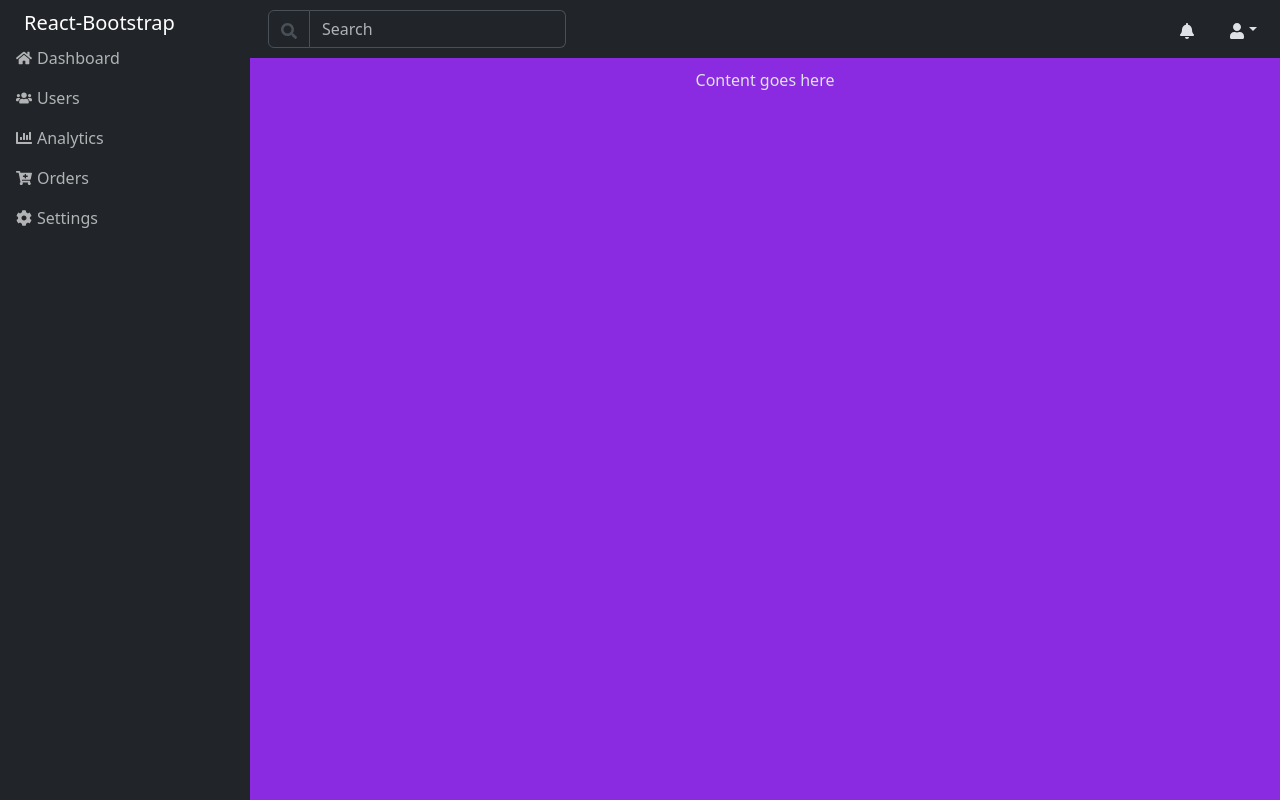
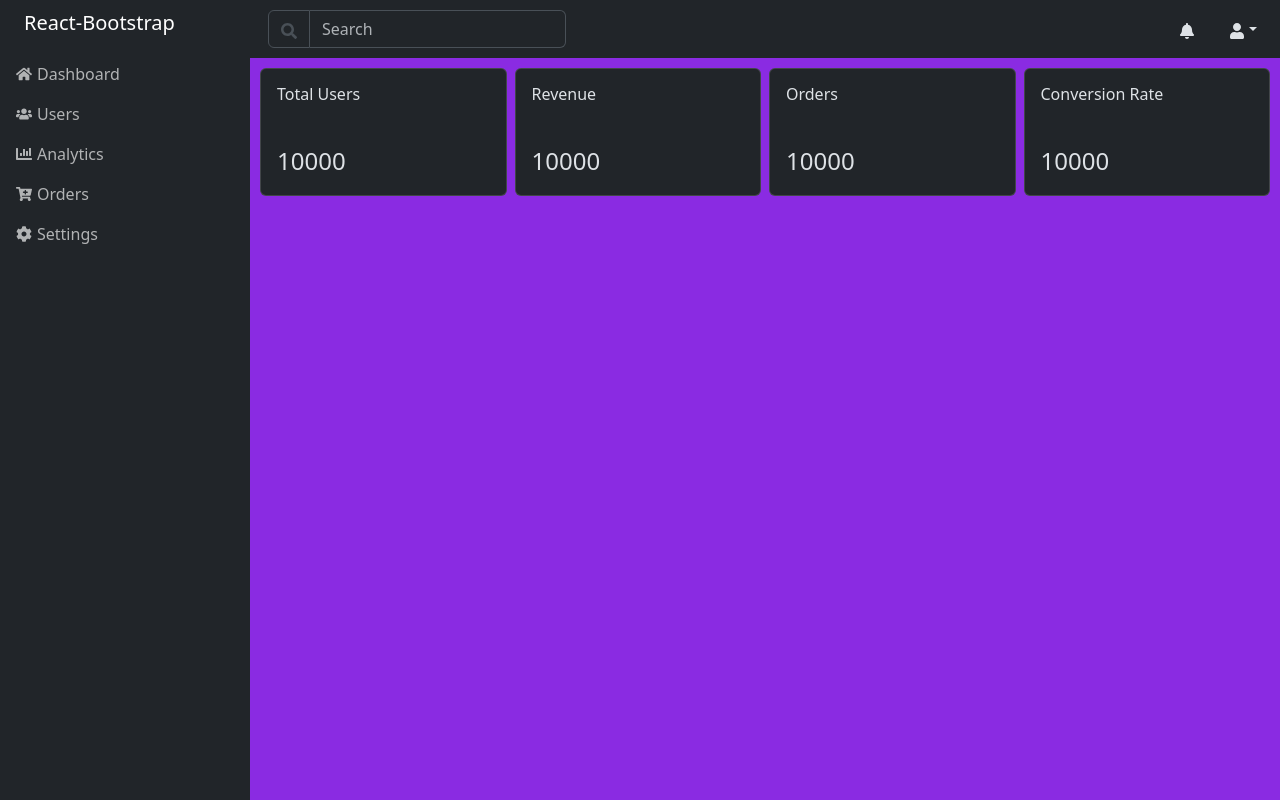
Before and after one commit to dylan10293/cs696a-week6, a React (Create React App) app: page / in a window 1280 px wide. Built offline with nearby package versions, Linux system fonts and the light colour scheme.

Commit message:
Added dashboard

```diff
--- a/src/App.js
+++ b/src/App.js
@@ -3,6 +3,7 @@ import './App.css';
 import 'bootstrap/dist/css/bootstrap.min.css';
 import VerticalNavBar from './components/VerticalNavigation/VerticalNavBar';
 import HeaderBar from './components/HeaderBar/HeaderBar';
+import Dashboard from './components/Dashboard/Dashboard';
 
 function App() {
   const [sidebarCollapsed, setSidebarCollapsed] = useState(false);
@@ -14,7 +15,7 @@ function App() {
       <div className="main-container">
         <HeaderBar toggleSidebar={() => setSidebarCollapsed(!sidebarCollapsed)} />
         <div className="content-container">
-          Content goes here
+          <Dashboard />
         </div>
       </div>
     </div>
--- /dev/null
+++ b/src/components/Card/StatCard.css
@@ -0,0 +1,18 @@
+.stat-card {
+	min-height: 8rem;
+	text-align: start;
+}
+
+.stat-card .card-body {
+	display: flex;
+	flex-direction: column;
+	justify-content: space-between;
+}
+
+.stat-card .card-title {
+	font-size: 1rem;
+}
+
+.stat-card .card-text {
+	font-size: 1.5rem;
+}
--- /dev/null
+++ b/src/components/Card/StatCard.js
@@ -0,0 +1,18 @@
+import React from 'react'
+import { Card } from 'react-bootstrap';
+import "./StatCard.css";
+
+const StatCard = ({ title, stat }) => {
+	return (
+		<Card className="stat-card">
+			<Card.Body>
+				<Card.Title>{title}</Card.Title>
+				<Card.Text>
+					{stat.toString()}
+				</Card.Text>
+			</Card.Body>
+		</Card>
+	)
+}
+
+export default StatCard
--- /dev/null
+++ b/src/components/Dashboard/Dashboard.js
@@ -0,0 +1,33 @@
+import React from 'react'
+import StatCard from "../Card/StatCard"
+
+const Dashboard = () => {
+	const stats = [{
+		title: "Total Users",
+		stat: 10000
+	}, {
+		title: "Revenue",
+		stat: 10000
+	}, {
+		title: "Orders",
+		stat: 10000
+	}, {
+		title: "Conversion Rate",
+		stat: 10000
+	},]
+
+	return (
+		<div class="">
+			<div class="row gx-2">
+				{stats.map(({ title, stat }) => (
+					<div class="col-6 col-md-3">
+						<StatCard title={title} stat={stat} />
+					</div>
+				))}
+			</div>
+
+		</div>
+	)
+}
+
+export default Dashboard
--- a/src/components/VerticalNavigation/VerticalNavBar.js
+++ b/src/components/VerticalNavigation/VerticalNavBar.js
@@ -1,8 +1,7 @@
 import React from 'react';
 
-import Nav from 'react-bootstrap/Nav';
-import Navbar from 'react-bootstrap/Navbar';
-import { FaHome, FaUsers, FaChartBar, FaCartPlus, FaCog } from 'react-icons/fa';
+import { FaHome, FaUsers, FaChartBar, FaCartPlus, FaCog, FaBars, FaTimes } from 'react-icons/fa';
+import { Button, Navbar, Nav } from 'react-bootstrap';
 
 import "./VerticalNavBar.css"
 
@@ -10,7 +9,7 @@ import "./VerticalNavBar.css"
 ///// TODO: Include at least 5 menu items with icons(you can use React icons or Font Awesome).
 // TODO: Ensure the sidebar is collapsible on smaller screens.
 
-const VerticalNavBar = () => {
+const VerticalNavBar = ({ toggleSidebar }) => {
 
 	const options = [{
 		text: "Dashboard",
@@ -37,17 +36,18 @@ const VerticalNavBar = () => {
 	return (
 		<Navbar expand="lg" className="p-2">
 			<div className="nav-container">
-				<Navbar.Toggle aria-controls="basic-navbar-nav" />
+				<Button className="close-sidebar" variant="outline-none" onClick={toggleSidebar}>
+					<FaTimes />
+				</Button>
 				<Navbar.Brand href="#home" className="ps-3">React-Bootstrap</Navbar.Brand>
-				<Navbar.Collapse id="navbar-nav" className="w-100">
-					<Nav className="flex-column w-100">
+
+				<Nav className="flex-column w-100 mt-3">
 					{options.map(({ text, href, icon }) => (
 						<Nav.Link href={href}>
 							{icon}<span>{text}</span>
 						</Nav.Link>
 					))}
 				</Nav>
-				</Navbar.Collapse>
 			</div>
 		</Navbar>
 	)
```
Lines whose indentation alone changed are shown as unchanged.
